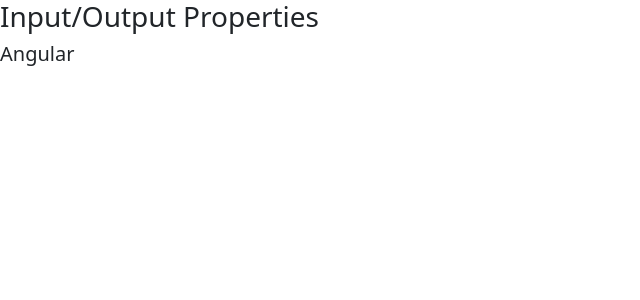
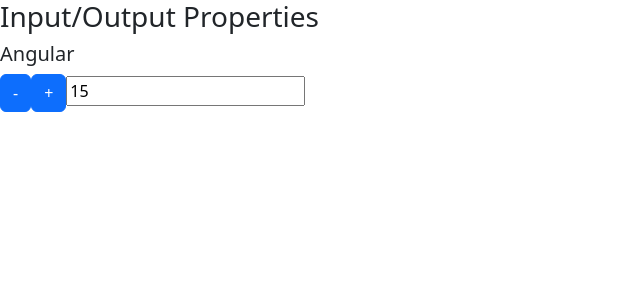
Before and after one commit to daniel-souto-rodrigues/first-project-angular, an Angular app: page / in a window 1280 px wide. Shown: the top 300 px of the page, without its empty margins (0-640 px from the left). Built offline with nearby package versions, Linux system fonts and the light colour scheme.

Commit message:
Emiting events with output properties

```diff
--- a/src/app/app.module.ts
+++ b/src/app/app.module.ts
@@ -11,6 +11,7 @@
 import { EventBindingComponent } from './event-binding/event-binding.component';
 import { TwoWayDatabindingComponent } from './two-way-databinding/two-way-databinding.component';
 import { InputPropertyComponent } from './input-property/input-property.component';
+import { OutputPropertyComponent } from './output-property/output-property.component';
 
 @NgModule({
   declarations: [
@@ -19,7 +20,8 @@
     DataBindingComponent,
     EventBindingComponent,
     TwoWayDatabindingComponent,
-    InputPropertyComponent
+    InputPropertyComponent,
+    OutputPropertyComponent
   ],
   imports: [
     BrowserModule,
--- a/src/app/data-binding/data-binding.component.html
+++ b/src/app/data-binding/data-binding.component.html
@@ -52,4 +52,6 @@
 
     <app-angular-course [nome]="nomeDoCurso"></app-angular-course>
 
+    <contador [valor]="valorInicial" (mudouValor)="onMudouValor($event)"></contador>
+
 </section>
--- a/src/app/data-binding/data-binding.component.ts
+++ b/src/app/data-binding/data-binding.component.ts
@@ -11,6 +11,12 @@
   urlImagem: string = 'https://picsum.photos/id/1/400/200';
 
   nomeDoCurso: string = 'Angular';
+
+  valorInicial = 15;
+
+  onMudouValor(evento: any){
+    console.log(evento.novoValor);
+  }
 
   getValor() {
     return 1;
--- /dev/null
+++ b/src/app/output-property/output-property.component.html
@@ -0,0 +1,5 @@
+<div>
+    <button class="btn btn-primary"(click)="decrement()">-</button>
+    <button class="btn btn-primary" (click)="increment()">+</button>
+    <input type="text" [value]="valor" readonly>
+</div>
--- /dev/null
+++ b/src/app/output-property/output-property.component.ts
@@ -0,0 +1,29 @@
+import { Component, Input, OnInit, Output, EventEmitter } from '@angular/core';
+
+@Component({
+  selector: 'contador',
+  templateUrl: './output-property.component.html',
+  // outputs: ['mudouValor'] //outra forma de declarar outputs properties
+})
+export class OutputPropertyComponent implements OnInit {
+
+  @Input() valor: number = 0;
+
+  @Output() mudouValor = new EventEmitter();
+
+  decrement() {
+    this.valor--;
+    this.mudouValor.emit({ novoValor: this.valor });
+  }
+  increment() {
+    this.valor++;
+    this.mudouValor.emit({ novoValor: this.valor });
+  }
+
+
+  constructor() { }
+
+  ngOnInit(): void {
+  }
+
+}
```
Also changed, not shown: 1 other file (tests, documents, lock files or other folders).
